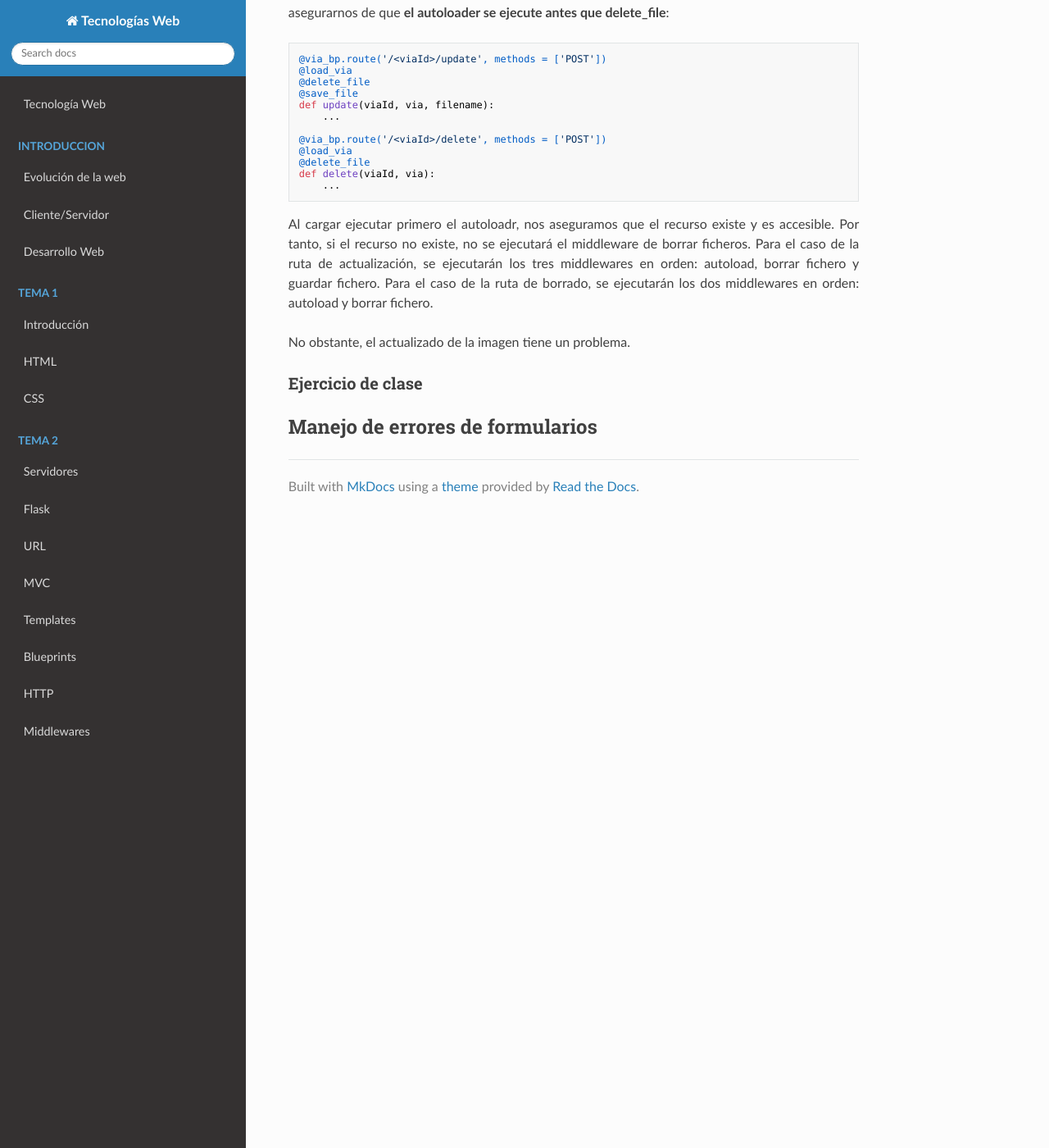
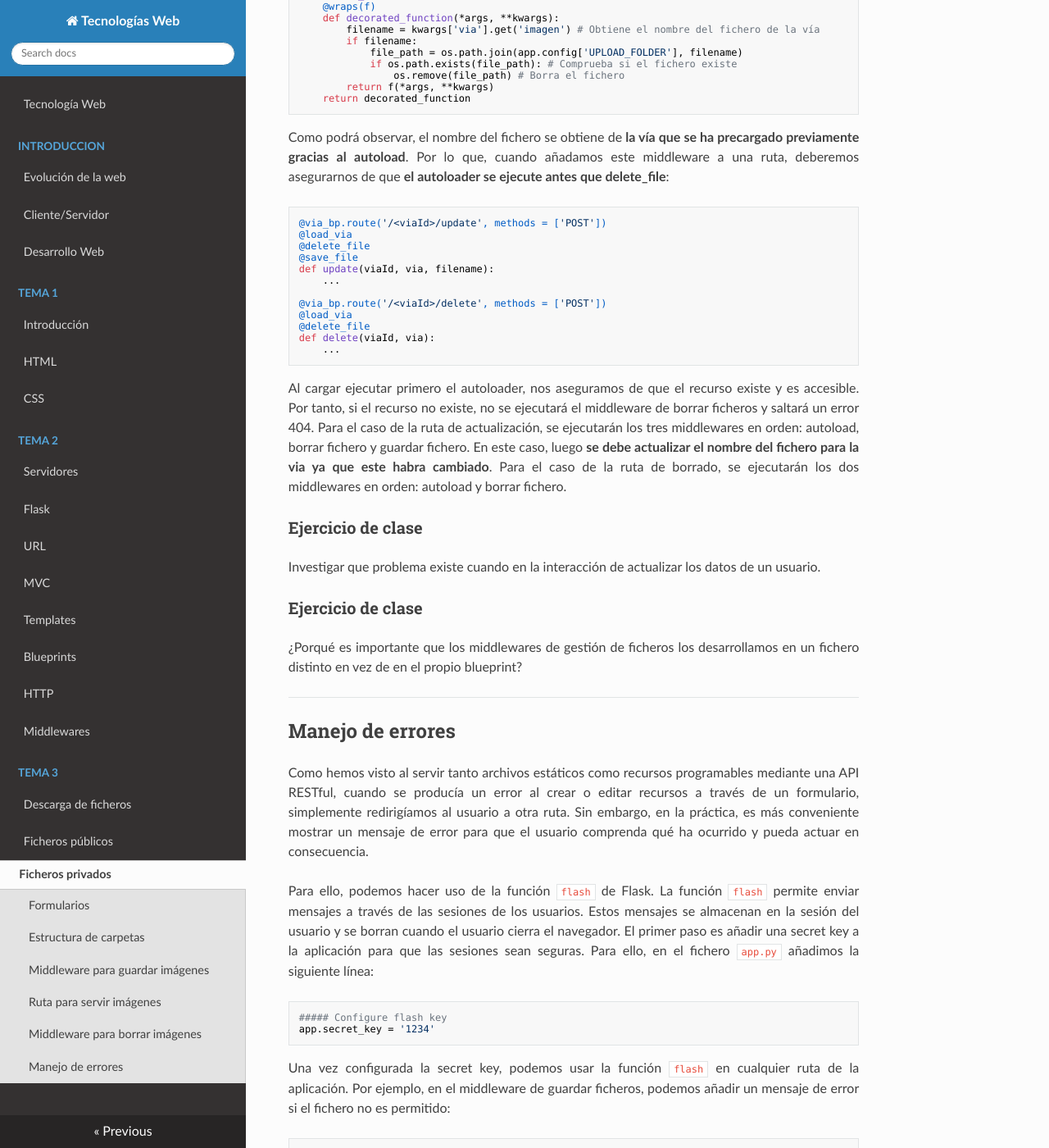
Before and after one commit to apozohue10/tecw, an MkDocs documentation site: the page built from docs/tema3/private.md, in a window 1280 px wide and 1400 px high, scrolled down 4743 px. Shown: the whole window at 82% size. Built offline with MkDocs 1.6.1, drawn with Linux system fonts in a browser that asks for light colours; nearby versions of some CDN libraries; some of the changed text lies outside the part shown.

Commit message:
Finish tema 3

````diff
--- a/docs/tema3/private.md
+++ b/docs/tema3/private.md
@@ -60,7 +60,7 @@ rocodromo/
 
 ## Middleware para guardar imágenes
 
-Para almacenar imágenes el primer paso es definir en nuestra aplicación en que carpeta se va a almacenar y que formatos de imágenes se van a permitir. Para ello, en el fichero app.py añadimos las siguientes configuraciones:
+Para almacenar imágenes el primer paso es definir en nuestra aplicación en que carpeta se va a almacenar y que formatos de imágenes se van a permitir. Para ello, en el fichero `app.py` añadimos las siguientes configuraciones:
 
 ```python
 ##### Configure file uploads
@@ -69,7 +69,7 @@ app.config['ALLOWED_EXTENSIONS'] = {'png', 'jpg', 'jpeg'}
 ```
 Al definir las variables mediante app.config, es como si las definieramos a nivel global de la aplicación y podemos acceder a ellas desde cualquier parte. En nuestro caso, accederemos a ellas desde el middleware que vamos a crear para gestionar las imágenes.
 
-Para crear el middleware nos valdremos nuevamente de decoradores, al igual que hicimos con la función autoload de los blueprints. Además necesitaremos otras librerías como `uuid` que nos permitirá generar un identificador único para cada imagen que se suba.
+Para crear el middleware nos valdremos nuevamente de decoradores, al igual que hicimos con la función autoload de los blueprints. Pero en este caso, en vez de crear los decoradores en el propio blueprint, los crearemos en un fichero aparte llamado `handle_files.py` como se ha comentado previamente. Además necesitaremos otras librerías como `uuid` que nos permitirá generar un identificador único para cada imagen que se suba.
 
 ```python
 import os
@@ -131,19 +135,24 @@ def create(filename): # El middleware añade un parámetro con el nombre del fic
     return redirect('/vias')
 ```
 
-Al igual que ocurre con la función autoload, el middleware se ejecutará antes de la función create y añadirá un parámetro con el nombre del fichero guardado, que posteriormente almacenamos en el array.
+Debemos importarlos del fichero que hemos creado previamente. Al igual que ocurre con la función autoload, el middleware se ejecutará antes de la función create y añadirá un parámetro con el nombre del fichero guardado, que posteriormente almacenamos en el array.
 
 ## Ruta para servir imágenes
 
 Como se ha comentado previamente, las imágenes se guardan en la carpeta assets/images, que es una carpeta privada y no accesible por URL. Por tanto, necesitamos crear una ruta que nos permita servir estas imágenes. Para ello, en el fichero app.py añadimos la siguiente ruta:
 
 ```python
-@app.route('/images/<filename>')
-def images(filename):
+from flask import Flask, request, render_template, send_from_directory  # Importa la clase Flask desde el módulo flask
+import os
+
+...
+
+@app.route('/download/<filename>')
+def download(filename):
     return send_from_directory(os.path.join(app.root_path, 'assets/images'), filename)
 ```
 
-Se usa la librería `send_from_directory` que nos permite enviar un fichero estático desde una carpeta concreta. En este caso, se envía el fichero con el nombre `filename`, obtenido del path de la URL, desde la carpeta `assets/images`.
+Se usa la librería `send_from_directory` que nos permite enviar un fichero estático desde una carpeta concreta. En este caso, se envía el fichero con el nombre `filename`, obtenido del path de la URL, desde la carpeta `assets/images`. La librería `os` se utiliza para unir el path de la carpeta con el path de la aplicación.
 
 Y para poder renderizarla en la vista, podemos añadir la siguiente línea en el fichero de `via/show.html` de la vía:
 
@@ -157,7 +166,7 @@ Y para poder renderizarla en la vista, podemos añadir la siguiente línea en el
     <p> Altura: {{via.altura}} </p>
     <p> Desplome: {{via.desplome}} </p>
     {% if via.imagen %}
-        <img src="/images/{{via.imagen}}" alt="via image">
+        <img src="/download/{{via.imagen}}" alt="via image">
     {% endif %}
 {% endblock %}
 ```
@@ -199,10 +208,52 @@ def delete(viaId, via):
     ...
 ```
 
-Al cargar ejecutar primero el autoloadr, nos aseguramos que el recurso existe y es accesible. Por tanto, si el recurso no existe, no se ejecutará el middleware de borrar ficheros. Para el caso de la ruta de actualización, se ejecutarán los tres middlewares en orden: autoload, borrar fichero y guardar fichero. Para el caso de la ruta de borrado, se ejecutarán los dos middlewares en orden: autoload y borrar fichero.
+Al cargar ejecutar primero el autoloader, nos aseguramos de que el recurso existe y es accesible. Por tanto, si el recurso no existe, no se ejecutará el middleware de borrar ficheros y saltará un error 404. Para el caso de la ruta de actualización, se ejecutarán los tres middlewares en orden: autoload, borrar fichero y guardar fichero. En este caso, luego **se debe actualizar el nombre del fichero para la via ya que este habra cambiado**. Para el caso de la ruta de borrado, se ejecutarán los dos middlewares en orden: autoload y borrar fichero.
 
-No obstante, el actualizado de la imagen tiene un problema.
 
 ### Ejercicio de clase
 
-## Manejo de errores de formularios
+Investigar que problema existe cuando en la interacción de actualizar los datos de un usuario.
+
+### Ejercicio de clase
+
+¿Porqué es importante que los middlewares de gestión de ficheros los desarrollamos en un fichero distinto en vez de en el propio blueprint?
+
+---
+
+## Manejo de errores
+
+Como hemos visto al servir tanto archivos estáticos como recursos programables mediante una API RESTful, cuando se producía un error al crear o editar recursos a través de un formulario, simplemente redirigíamos al usuario a otra ruta. Sin embargo, en la práctica, es más conveniente mostrar un mensaje de error para que el usuario comprenda qué ha ocurrido y pueda actuar en consecuencia.
+
+Para ello, podemos hacer uso de la función `flash` de Flask. La función `flash` permite enviar mensajes a través de las sesiones de los usuarios. Estos mensajes se almacenan en la sesión del usuario y se borran cuando el usuario cierra el navegador. El primer paso es añadir una secret key a la aplicación para que las sesiones sean seguras. Para ello, en el fichero `app.py` añadimos la siguiente línea:
+
+```python
+##### Configure flash key
+app.secret_key = '1234'
+```
+Una vez configurada la secret key, podemos usar la función `flash` en cualquier ruta de la aplicación. Por ejemplo, en el middleware de guardar ficheros, podemos añadir un mensaje de error si el fichero no es permitido:
+
+```python
+from flask import request, redirect, flash
+...
+if not allowed_file(file.filename):
+    flash('Archivo no permitido')
+    return redirect(request.url)
+...
+```
+
+Y finalmente, en layout.html podemos añadir el siguiente código que se encargará de renderizar el error en la vista:
+
+```html
+{% with messages = get_flashed_messages() %}
+{% if messages %}
+    {% for message in messages %}
+        <div class="error">{{ message }}</p>
+    {% endfor %}
+{% endif %}
+{% endwith %}
+```
+
+---
+
+Con esto terminamos el tema de gestión de ficheros estáticos. estos ficheros estáticos se almacenan y si el servidor se apaga o se reinicia, no se perderán. No ocurre lo mismo con la Restful API que hemos implementado, donde los datos se almacenan en un array en memoria y se perderán si el servidor se apaga. En el siguiente tema, veremos cómo podemos almacenar los datos en una base de datos para que sean persistentes.
--- a/mkdocs.yml
+++ b/mkdocs.yml
@@ -25,14 +25,16 @@ nav:
     - Blueprints: 'tema2/blueprints.md'
     - HTTP: 'tema2/http.md'
     - Middlewares: 'tema2/middlewares.md'
-  # - Tema 3:
-  #   - Descarga de ficheros: 'tema3/files.md'
-  #   - Ficheros públicos: 'tema3/public.md'
-  #   - Ficheros privados: 'tema3/private.md'
-#  - Tema 4:
-#    - ORM: 'tema4/orm.md'
-#    - SQL Alchemy: 'tema4/alchemy.md'
-#    - Alembic: 'tema4/alembic.md'
+  - Tema 3:
+    - Descarga de ficheros: 'tema3/files.md'
+    - Ficheros públicos: 'tema3/public.md'
+    - Ficheros privados: 'tema3/private.md'
+  # - Tema 4:
+  #   - Modelado de datos: 'tema4/orm.md'
+  #   - Modelos: 'tema4/modelos.md'
+  #   - Migraciones: 'tema4/migraciones.md'
+  #   - Seeders: 'tema4/seeders.md'
+  #   - Queries: 'tema4/consultas.md'
 #  - Tema 5:
 #    - Javascript: 'tema5/javascript.md'
 #    - Caché: 'tema5/caché.md'
````
Also changed, not shown: other parts of docs/tema3/private.md (+5 -1 lines), docs/tema3/public.md (+9 -4 lines), docs/tema4/orm.md (added, +59 -0 lines), docs/img/tema4/orm.png (added), docs/tema4/consultas.md (added), docs/tema4/migraciones.md (added), docs/tema4/modelos.md (added), docs/tema4/seeders.md (added).
